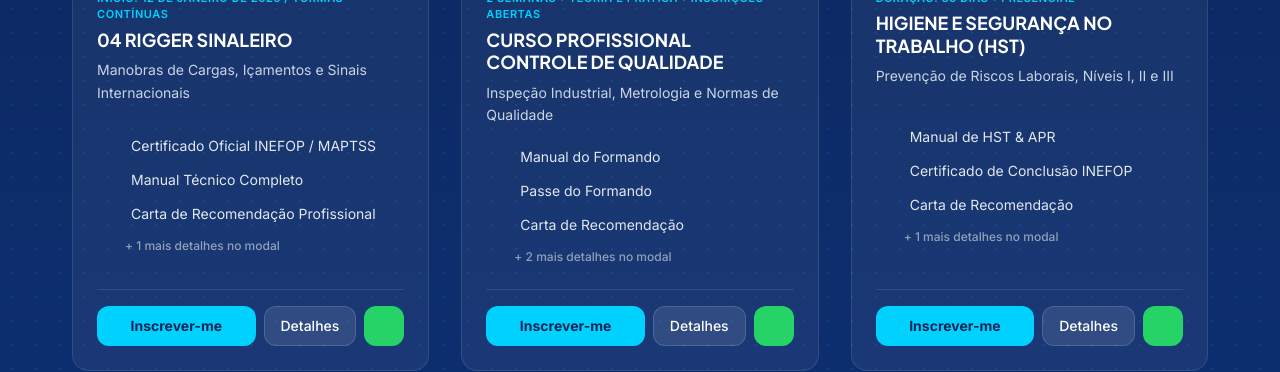
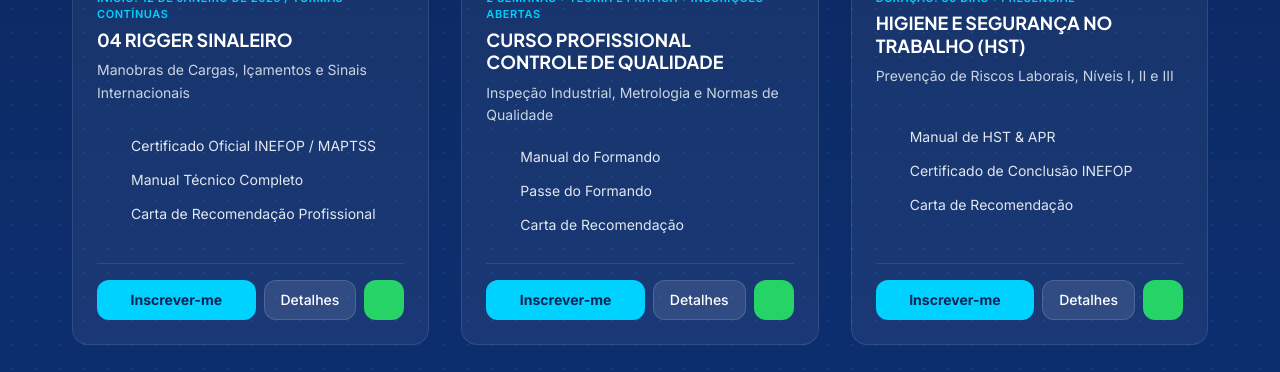
Before and after one commit to geralcasaturca-arch/proposta-tecnogest, a React (Vite) app: page / in a window 1280 px wide. Shown: the part 2840-3212 px from the top of the page. Built offline with nearby package versions, Linux system fonts and the light colour scheme.

Commit message:
style(ui): remove robotic '+ x mais detalhes no modal' text for cleaner UX

```diff
--- a/src/components/TecnogestFlyers.tsx
+++ b/src/components/TecnogestFlyers.tsx
@@ -262,11 +262,6 @@ export const TecnogestFlyers: React.FC = () => {
                       <span className="leading-snug">{item}</span>
                     </div>
                   ))}
-                  {([...(flyer.highlights || []), ...flyer.benefits]).length > 3 && (
-                     <div className="text-xs text-slate-400 font-medium pl-7">
-                       + {([...(flyer.highlights || []), ...flyer.benefits]).length - 3} mais detalhes no modal
-                     </div>
-                  )}
                 </div>
 
                 {/* Actions Footer */}
```
